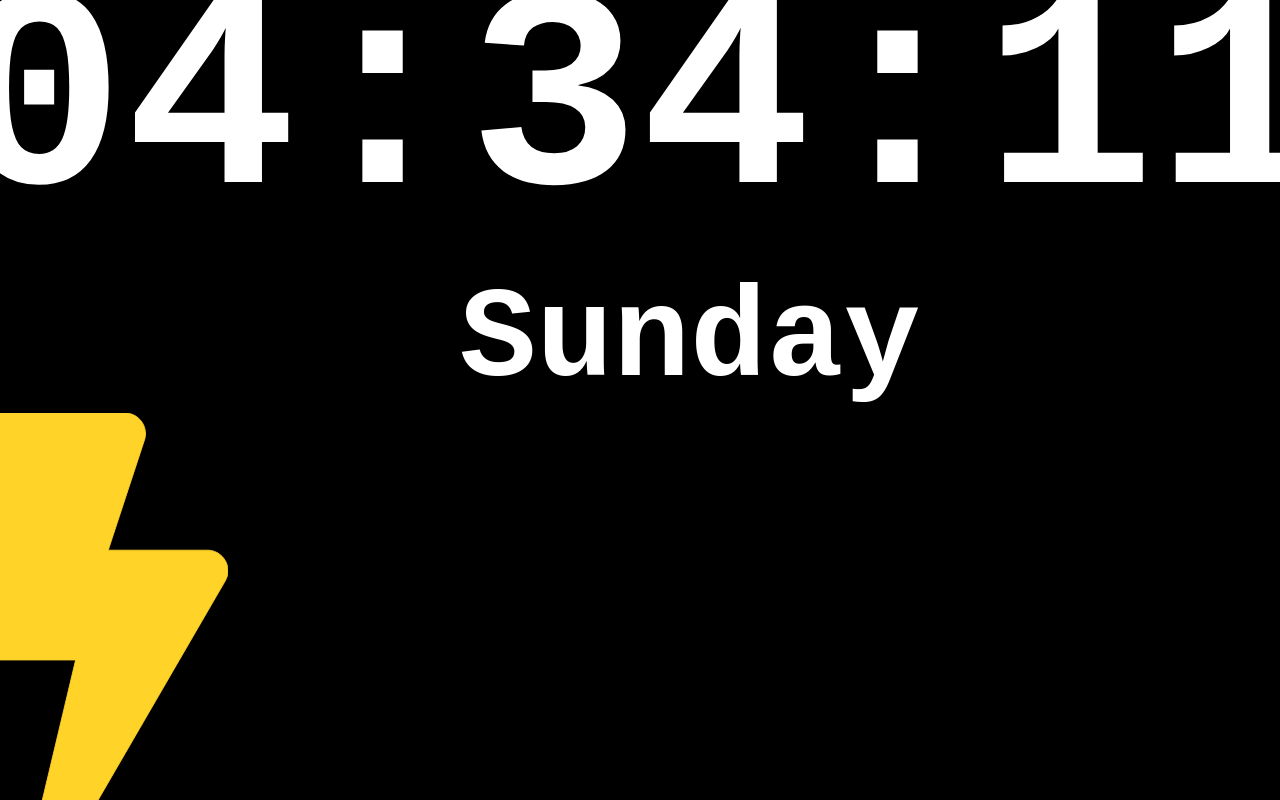
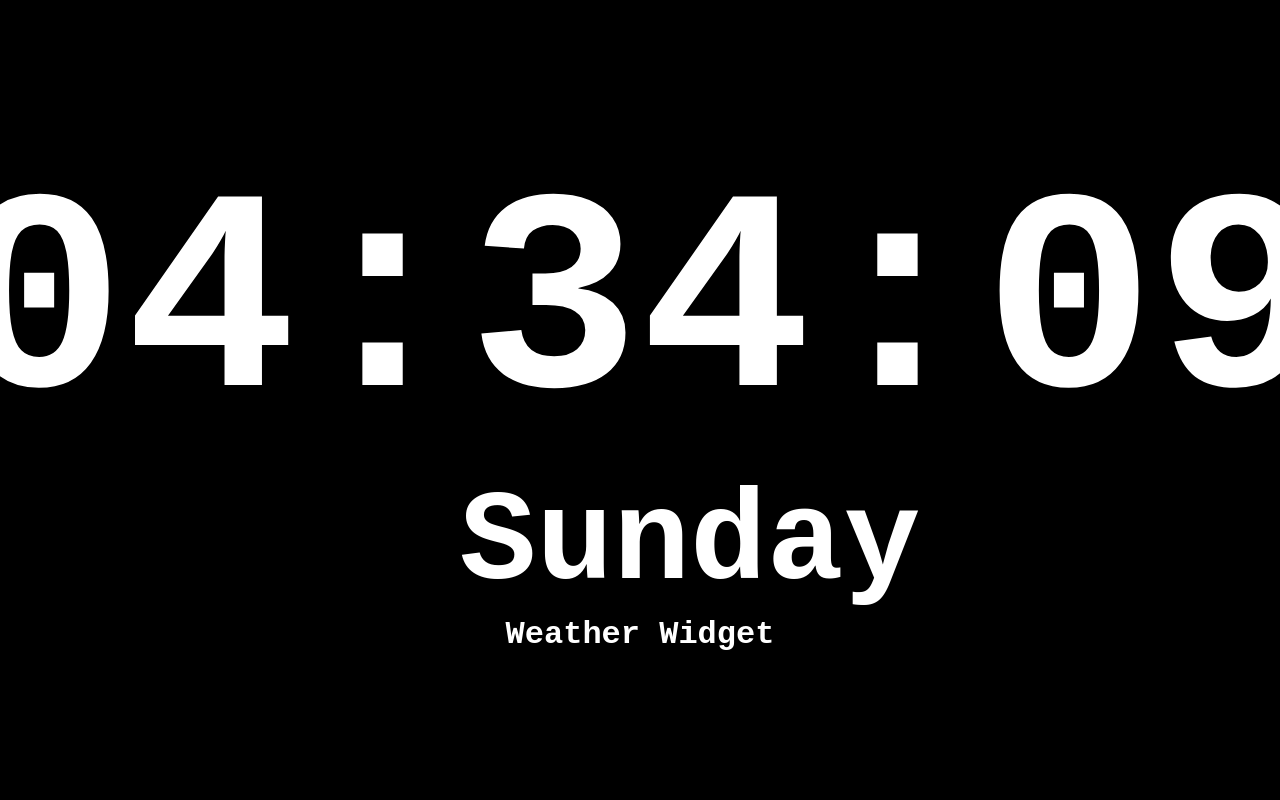
Before and after one commit to MaxSurets/dorm-clock, a React app: page / in a window 1280 px wide. Built offline with nearby package versions, Linux system fonts and the light colour scheme; no server answers.

Commit message:
added redux and separated weather

```diff
--- /dev/null
+++ b/src/actions/Actions.js
@@ -0,0 +1,5 @@
+export const actions = {
+    GET_WEATHER_REQUEST: 'GET_WEATHER_REQUEST',
+    GET_WEATHER_SUCCESS: 'GET_WEATHER_SUCCESS',
+    GET_WEATHER_FAILURE: 'GET_WEATHER_FAILURE',
+}
--- /dev/null
+++ b/src/actions/weatherActions.js
@@ -0,0 +1,16 @@
+import { actions } from './Actions';
+
+const ENDPOINT_BASE = 'https://localhost:8081/'
+
+export const retrieveWeather = () => {
+
+    return async dispatch => {
+        let time = new Date().getTime()
+        dispatch({
+            type: actions.GET_WEATHER_REQUEST,
+            time: time
+        })
+
+        console.log('calling endpoint')
+    }
+}
--- a/src/components/Clock.js
+++ b/src/components/Clock.js
@@ -1,5 +1,6 @@
 import React from 'react';
 import '../css/clock.css';
+import { WeatherContainer } from './Weather';
 import icon from '../icons/bolt-solid.svg';
 
 export default class Clock extends React.Component {
@@ -20,6 +21,7 @@ export default class Clock extends React.Component {
             1000
         );
     }
+
     makeDay = (i) => {
         let tday = ["Sunday", "Monday", "Tuesday", "Wednesday", "Thursday", "Friday", "Saturday"];
         if (i >= 0 && i <= 6)
@@ -53,51 +55,15 @@ export default class Clock extends React.Component {
     }
 
     render() {
-        //get location
-        var long;
-        var lat;
-        var weatherRes;
-        navigator.geolocation.getCurrentPosition(success, fail);
-        function success(position) {
-            long = position.coords.longitude;
-            lat = position.coords.latitude;
-            console.log("Longitude: " + long);
-            console.log("Latitude: " + lat);
-            //http request
-            var xhr = new XMLHttpRequest();
-            //make get request async??
-            console.log("https://api.darksky.net/forecast/ce47d0cfdec16677f87ec01676cf27fb/" + lat + "," + long);
-            xhr.open('GET', "https://api.darksky.net/forecast/ce47d0cfdec16677f87ec01676cf27fb/" + lat + "," + long, true);
-            xhr.onreadystatechange = () => {
-                if (xhr.readyState === xhr.LOADING) {
 
-                    console.log("LOADING");
-                }
-                else if (xhr.readyState === xhr.DONE) {
-                    if (xhr.status === 200) {
-                        console.log("DONE");
-                        console.log(JSON.parse(xhr.responseText));
-                        weatherRes = JSON.parse(xhr.responseText);
-                        console.log("repsonse: " + JSON.stringify(weatherRes));
-                    }
-                }
-                else {
-                    console.log(`XHR Failed with status ${xhr.status}: ${xhr.statusText}`);
-                }
-            };
-            xhr.send();
-        }
-        function fail() {
-            console.log("oopsie woopsie. can't get longitude and latitude.")
-        }
-
-        //console.log(JSON.parse(xhr.responseText));
 
         return (
             <div>
                 <p>{this.state.h}:{this.state.m}:{this.state.s}</p>
                 <p className="day">{this.state.day}</p>
-                <img  src={icon} alt="icon"/>
+                {/* <img  src={icon} alt="icon"/> */}
+                <WeatherContainer />
+
             </div>
         )
     }
--- /dev/null
+++ b/src/components/Weather.js
@@ -0,0 +1,99 @@
+import { connect } from 'react-redux';
+import { retrieveWeather } from '../actions/weatherActions'
+
+import React from 'react';
+import '../css/weather.css';
+import icon from '../icons/bolt-solid.svg';
+
+
+
+class Weather extends React.PureComponent {
+    constructor(props) {
+        super(props);
+        this.state = {
+            weather: '',
+        }
+    }
+
+    componentDidMount() {
+        this.props.getWeather();
+        this.timerID = setInterval(
+            () => this.updateWeather(),
+            1800000
+        );
+    }
+
+    componentWillUnmount() {
+        clearInterval(this.timerID);
+    }
+
+    updateWeather = () => {
+    }
+
+    render() {
+
+
+        return (
+            <div>
+                <p className="weather-title">Weather Widget</p>
+                {/* <img  src={icon} alt="icon"/> */}
+            </div>
+        )
+    }
+}
+
+
+
+// //get location
+// var long;
+// var lat;
+// var weatherRes;
+// navigator.geolocation.getCurrentPosition(success, fail);
+// function success(position) {
+//     long = position.coords.longitude;
+//     lat = position.coords.latitude;
+//     console.log("Longitude: " + long);
+//     console.log("Latitude: " + lat);
+//     //http request
+//     var xhr = new XMLHttpRequest();
+//     //make get request async??
+//     console.log("https://api.darksky.net/forecast/ce47d0cfdec16677f87ec01676cf27fb/" + lat + "," + long);
+//     xhr.open('GET', "https://api.darksky.net/forecast/ce47d0cfdec16677f87ec01676cf27fb/" + lat + "," + long, true);
+//     xhr.onreadystatechange = () => {
+//         if (xhr.readyState === xhr.LOADING) {
+
+//             console.log("LOADING");
+//         }
+//         else if (xhr.readyState === xhr.DONE) {
+//             if (xhr.status === 200) {
+//                 console.log("DONE");
+//                 console.log(JSON.parse(xhr.responseText));
+//                 weatherRes = JSON.parse(xhr.responseText);
+//                 console.log("repsonse: " + JSON.stringify(weatherRes));
+//             }
+//         }
+//         else {
+//             console.log(`XHR Failed with status ${xhr.status}: ${xhr.statusText}`);
+//         }
+//     };
+//     xhr.send();
+// }
+// function fail() {
+//     console.log("oopsie woopsie. can't get longitude and latitude.")
+// }
+
+// //console.log(JSON.parse(xhr.responseText));
+
+
+const mapStateToProps = (state, ownProps) => ({
+    weather: state.weather.weatherInfo
+})
+
+const mapDispatchToProps = {
+    getWeather: retrieveWeather
+}
+
+export const WeatherContainer = connect(
+    mapStateToProps,
+    mapDispatchToProps
+)(Weather);
--- a/src/css/clock.css
+++ b/src/css/clock.css
@@ -14,7 +14,3 @@ p {
     font-size: 10vw;
     color: white;
 }
-
-img {
-    width: 20%;
-}
--- /dev/null
+++ b/src/css/weather.css
@@ -0,0 +1,7 @@
+.weather-title {
+    font-size: 32px;
+}
+
+img {
+    width: 20%;
+}
--- a/src/index.js
+++ b/src/index.js
@@ -1,10 +1,28 @@
 import React from 'react';
-import ReactDOM from 'react-dom';
+import { render } from 'react-dom';
 import './index.css';
 import App from './components/App';
+import { createStore, applyMiddleware, compose } from 'redux'
+import { Provider } from 'react-redux'
+import thunkMiddleware from 'redux-thunk'
+import { weatherClock } from './reducers/weather'
 import * as serviceWorker from './serviceWorker';
 
-ReactDOM.render(<App />, document.getElementById('root'));
+const composeEnhancers = window.__REDUX_DEVTOOLS_EXTENSION_COMPOSE__ || compose;
+
+const store = createStore(
+    weatherClock,
+    composeEnhancers(
+        applyMiddleware(thunkMiddleware)
+    )
+)
+
+render(
+    <Provider store={store}>
+        <App />
+    </Provider>,
+    document.getElementById('root')
+);
 
 // If you want your app to work offline and load faster, you can change
 // unregister() to register() below. Note this comes with some pitfalls.
--- /dev/null
+++ b/src/reducers/weather.js
@@ -0,0 +1,36 @@
+import { actions } from '../actions/Actions';
+import { combineReducers } from 'redux';
+
+const initialState = {
+    weatherInfo: null
+}
+
+const weather = (state = initialState, action) => {
+    switch (action.type) {
+        case actions.GET_WEATHER_REQUEST:
+            console.log('GET_WEATHER_REQUEST fired');
+            return {
+                ...state,
+                time: action.time
+            }
+        case actions.GET_WEATHER_SUCCESS:
+            console.log('GET_WEATHER_SUCCESS fired');
+            return {
+                ...state,
+                time: action.time,
+                weatherInfo: action.time
+            }
+        case actions.GET_WEATHER_FAILURE:
+            console.log('GET_WEATHER_FAILURE fired');
+            return {
+                ...state,
+                time: action.time
+            }
+        default:
+            return state
+    }
+}
+
+export const weatherClock = combineReducers({
+    weather
+})
```
Also changed, not shown: package.json (+18 -2 lines), server/index.js (added, +19 -0 lines), 2 other files.
